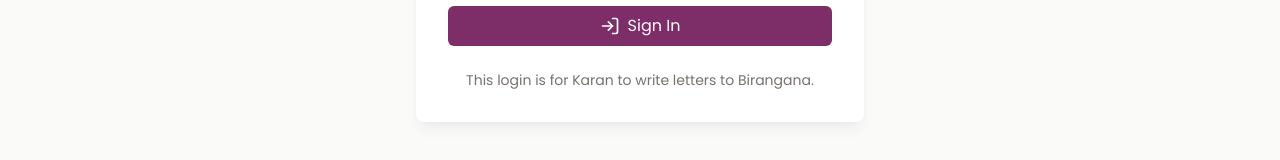
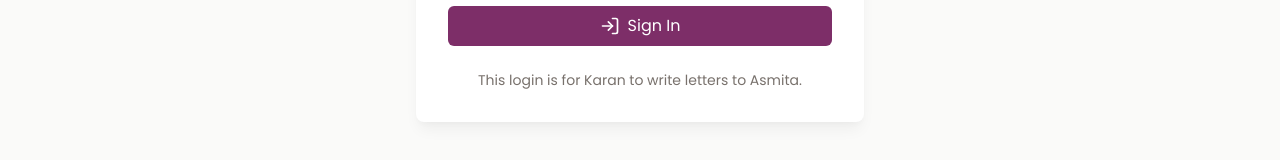
Before and after one commit to kaulkaran/gfd, a React (Vite) app: page /login in a window 1280 px wide. Shown: the part 529-689 px from the top of the page. Built offline with nearby package versions, Linux system fonts and the light colour scheme; no server answers; a web font is replaced by a local one.

Commit message:
Update LoginPage.tsx

```diff
--- a/src/pages/LoginPage.tsx
+++ b/src/pages/LoginPage.tsx
@@ -106,7 +106,7 @@ const LoginPage = () => {
           </div>
 
           <p className="text-sm text-stone-500 text-center mt-6">
-            This login is for Karan to write letters to Birangana.
+            This login is for Karan to write letters to Asmita.
           </p>
         </form>
       </motion.div>
```
